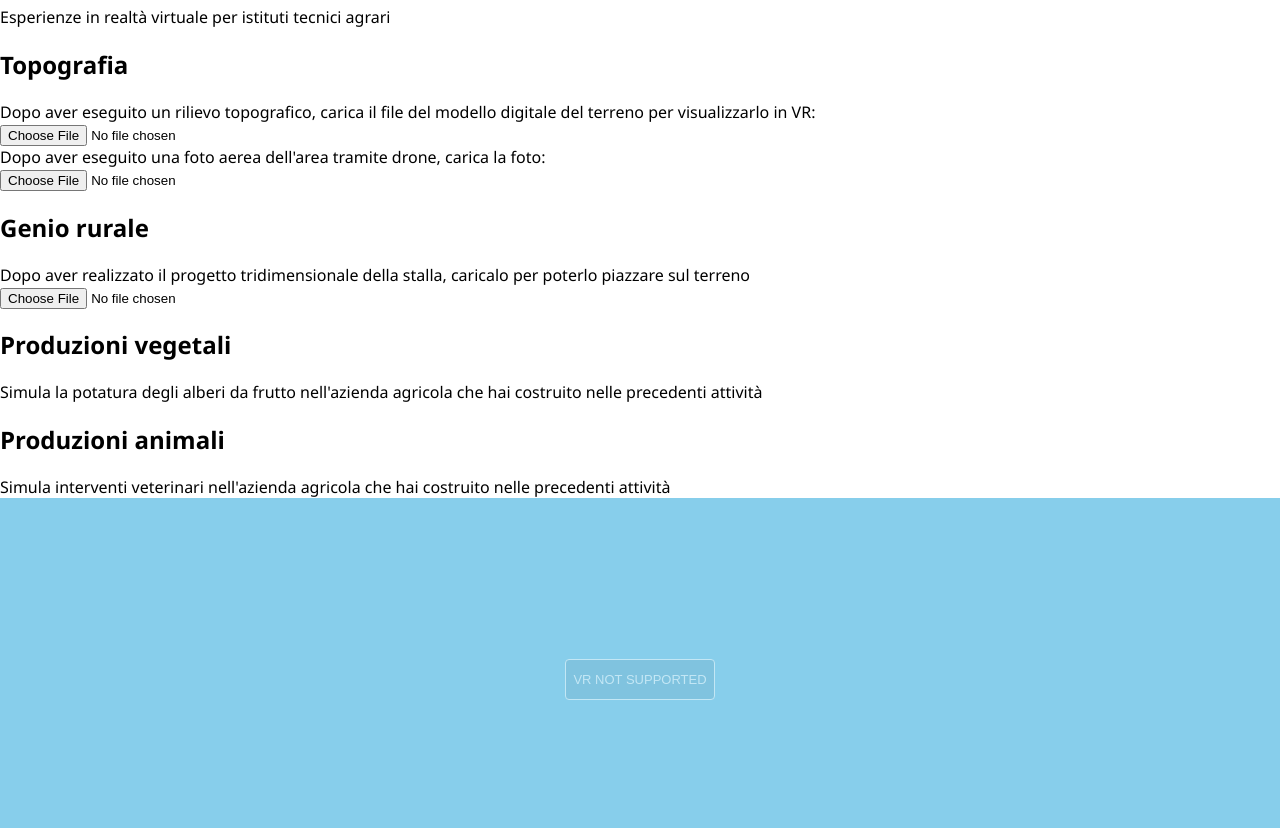
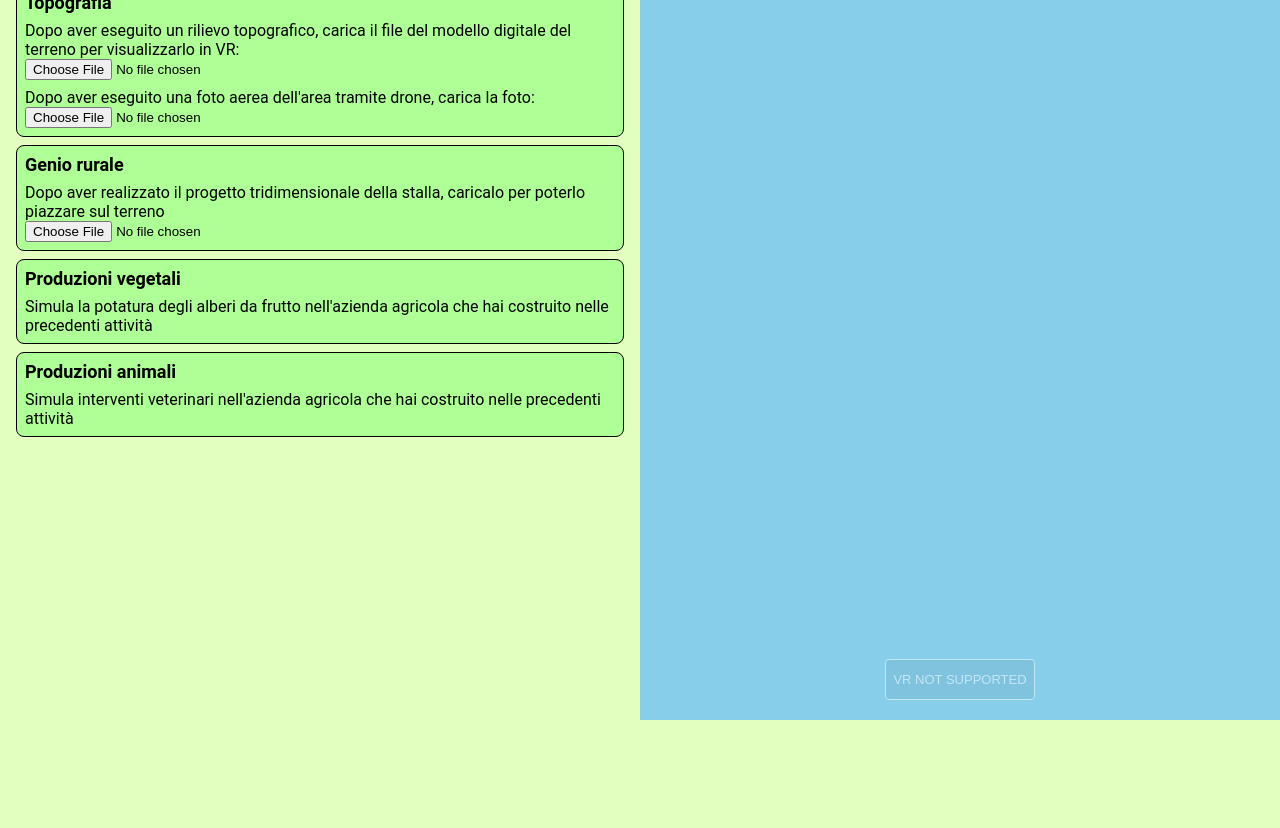
Before and after one commit to fornaeffe/agri-vr, a website built with webpack: page index.html in a window 1280 px wide. Shown: the part 80-908 px from the top of the page. After the commit the page ends 800 px from the top, so only its background shows below. Built offline with nearby package versions, Linux system fonts and the light colour scheme.

Commit message:
ui decoration

```diff
--- a/index.html
+++ b/index.html
@@ -6,17 +6,68 @@
 		<title>Agri VR</title>
 		<style>
 			body {
+				display: flex;
+				flex-direction: column;
 				margin: 0;
-				font-family: 'Segoe UI', Tahoma, Geneva, Verdana, sans-serif;
+				font-family: Roboto, 'Segoe UI', Tahoma, Geneva, Verdana, sans-serif;
+				background-color: rgb(226, 255, 192);
+			}
+
+			h1 {
+				margin: 0 0 0 16px;
+				font-size: x-large;
+				font-weight: bold;
+			}
+
+			h2 {
+				margin: 0;
+				font-size: large;
+				font-weight: bold;
+			}
+
+			.subtitle {
+				margin: 0 0 0 16px;
+			}
+
+			.part {
+				width: 100%;
+			}
+
+			.subject {
+				margin: 8px;
+				padding: 8px;
+				border: 1px solid black;
+				border-radius: 8px;
+				background-color: rgb(174, 255, 149);
+			}
+
+			.subject>div {
+				margin-top: 8px;
+			}
+
+			#instructions {
+				padding: 8px;
+			}
+
+			#viewer {
+				position: relative;
+			}
+
+			@media (orientation: landscape) {
+				body { flex-direction: row; }
+				.part {
+					width: 50%;
+				}
 			}
 
 		</style>
 	</head>
 	<body>
+		<div id="instructions" class="part">
 			<h1>Agri VR</h1>
 			<div class='subtitle'>Esperienze in realtà virtuale per istituti tecnici agrari</div>
 
-		<div id='topo' class='title'>
+			<div id='topo' class='subject'>
 				<h2>Topografia</h2>
 				<div>Dopo aver eseguito un rilievo topografico, carica il file del modello digitale del terreno per visualizzarlo in VR:</div>
 				<input type="file" id="dem_file" accept=".tif"/>
@@ -24,23 +75,25 @@
 				<input type="file" id="orto_file"/>
 			</div>
 
-		<div id='genio' class='title'>
+			<div id='genio' class='subject'>
 				<h2>Genio rurale</h2>
 				<div>Dopo aver realizzato il progetto tridimensionale della stalla, caricalo per poterlo piazzare sul terreno</div>
 				<input type="file" id="genio_file" accept=".glb"/>
 			</div>
 
-		<div id='pv' class='title'>
+			<div id='pv' class='subject'>
 				<h2>Produzioni vegetali</h2>
 				<div>Simula la potatura degli alberi da frutto nell'azienda agricola che hai costruito nelle precedenti attività</div>
 			</div>
 
-		<div id='pa' class='title'>
+			<div id='pa' class='subject'>
 				<h2>Produzioni animali</h2>
 				<div>Simula interventi veterinari nell'azienda agricola che hai costruito nelle precedenti attività</div>
 			</div>
+		</div>
 
-		<div id='viewer'></div>
+
+		<div id='viewer' class="part"></div>
 
 		<script src="script/bundle.js"></script>
 	</body>
--- a/src/index.ts
+++ b/src/index.ts
@@ -4,10 +4,6 @@ import { VRButton } from 'three/examples/jsm/webxr/VRButton.js';
 import { GLTFLoader } from 'three/examples/jsm/loaders/GLTFLoader.js';
 import { OrbitControls } from 'three/examples/jsm/controls/OrbitControls.js';
 import { ExtendedController } from './ExtendedController';
-
-
-
-
 
 // Create the scene
 const scene = new THREE.Scene();
@@ -76,9 +72,7 @@ async function loadDEM(file: File) {
     terrainMesh.translateY(- intersections[0].point.y)
 }
 
-// Create the camera
-const camera = new THREE.PerspectiveCamera( 75, window.innerWidth / window.innerHeight, 0.1, 10000 );
-camera.position.set(0, 0, 2)
+
 
 // Function that loads ortophoto
 const ortoFileInput = document.getElementById('orto_file') as HTMLInputElement
@@ -123,10 +117,36 @@ scene.add( directionalLight );
 const light = new THREE.AmbientLight( 0x404040 ); // soft white light
 scene.add( light );
 
+// Create the camera
+const camera = new THREE.PerspectiveCamera( 75, 1, 0.1, 10000 );
+camera.position.set(0, 0, 2)
+
+function resize() {
+    let width = 100
+    let height = 100
+    const aspectRatioWindow = window.innerWidth / window.innerHeight
+    if (aspectRatioWindow < 1) {
+        width = window.innerWidth
+        height = window.innerWidth
+    } else {
+        width = window.innerWidth / 2
+        height = window.innerHeight
+    }
+
+    const aspect_ratio = width / height
+    renderer.setSize( width, height )
+    camera.aspect = aspect_ratio
+    camera.updateProjectionMatrix()
+}
+
 // Create the renderer and enable XR
+
 const renderer = new THREE.WebGLRenderer();
-renderer.setSize( window.innerWidth, window.innerHeight );
+resize()
+window.addEventListener('resize', () => resize())
 renderer.xr.enabled = true;
+
+
 
 // Orbit Controls
 const controls = new OrbitControls( camera, renderer.domElement );
@@ -208,8 +228,8 @@ controllers.forEach((c) => {
 
 
 // Append the renderer and the VR button to the page
-document.body.appendChild( renderer.domElement );
-document.body.appendChild( VRButton.createButton( renderer ) );
+document.getElementById('viewer')!.appendChild( renderer.domElement );
+document.getElementById('viewer')!.appendChild( VRButton.createButton( renderer ) );
 
 // Rendering loop
 function render() {
```
Lines whose indentation alone changed are shown as unchanged.
